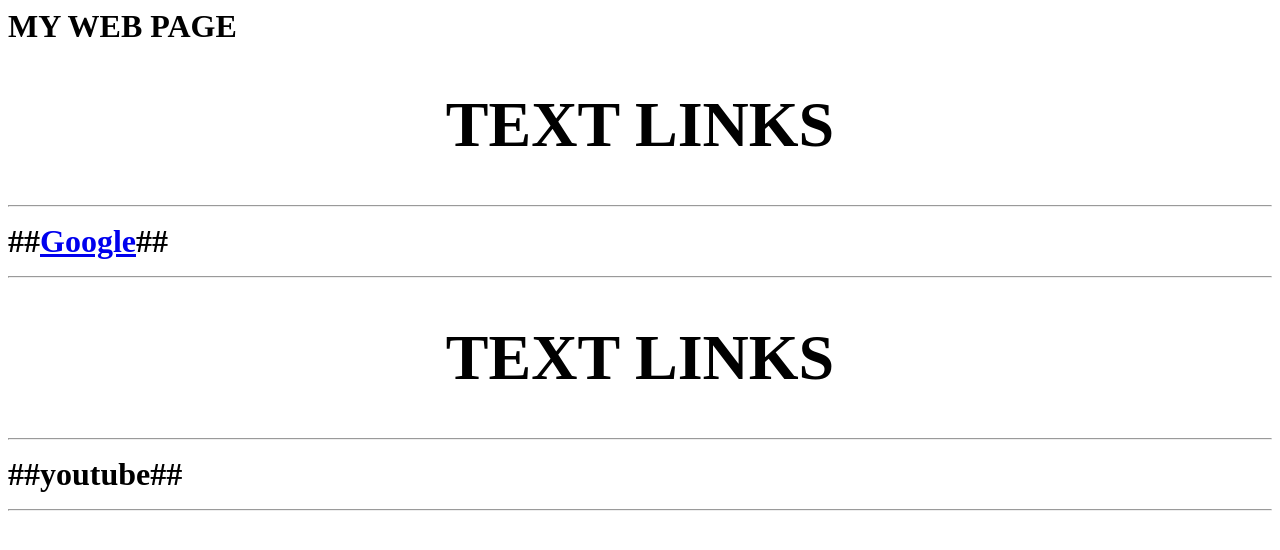
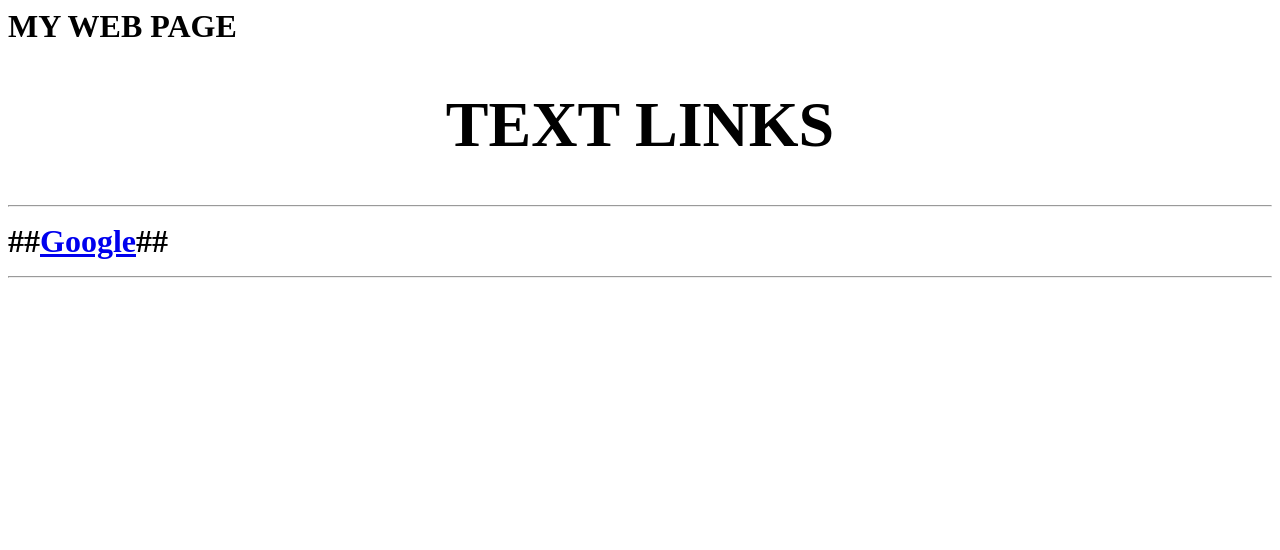
Before and after one commit to sakethreddyt/basic-time_table, a plain HTML site: page index.html in a window 1280 px wide. Drawn offline with Linux system fonts and the light colour scheme.

Commit message:
Update index.html

```diff
--- a/index.html
+++ b/index.html
@@ -4,8 +4,5 @@
 <center><h1>TEXT LINKS</h1></center><hr>
 ##<a href="google.com/" target="blank">Google</a>##
 <hr>
-<center><h1>TEXT LINKS</h1></center><hr>
-##<a herf="www.youtube.com/" target="blank">youtube</a>##
-<hr>
 </body>
 </html>
```
